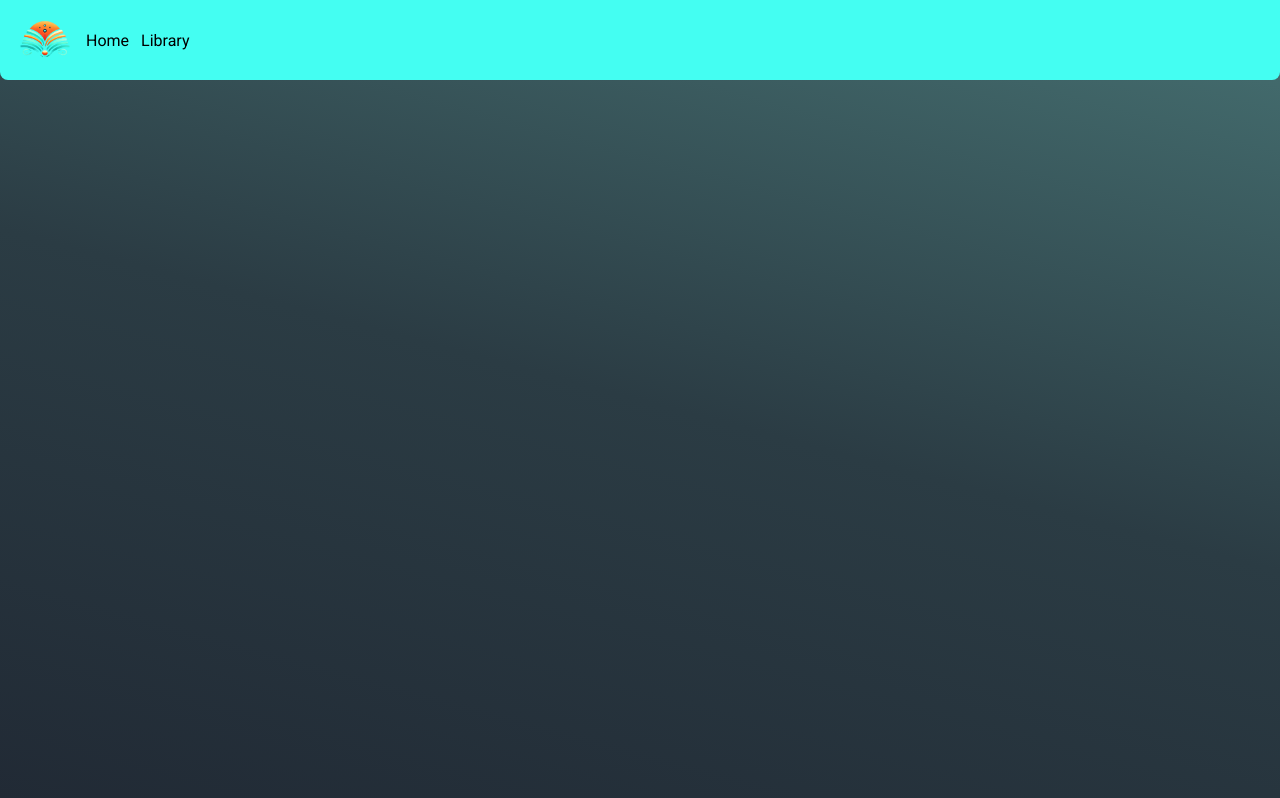
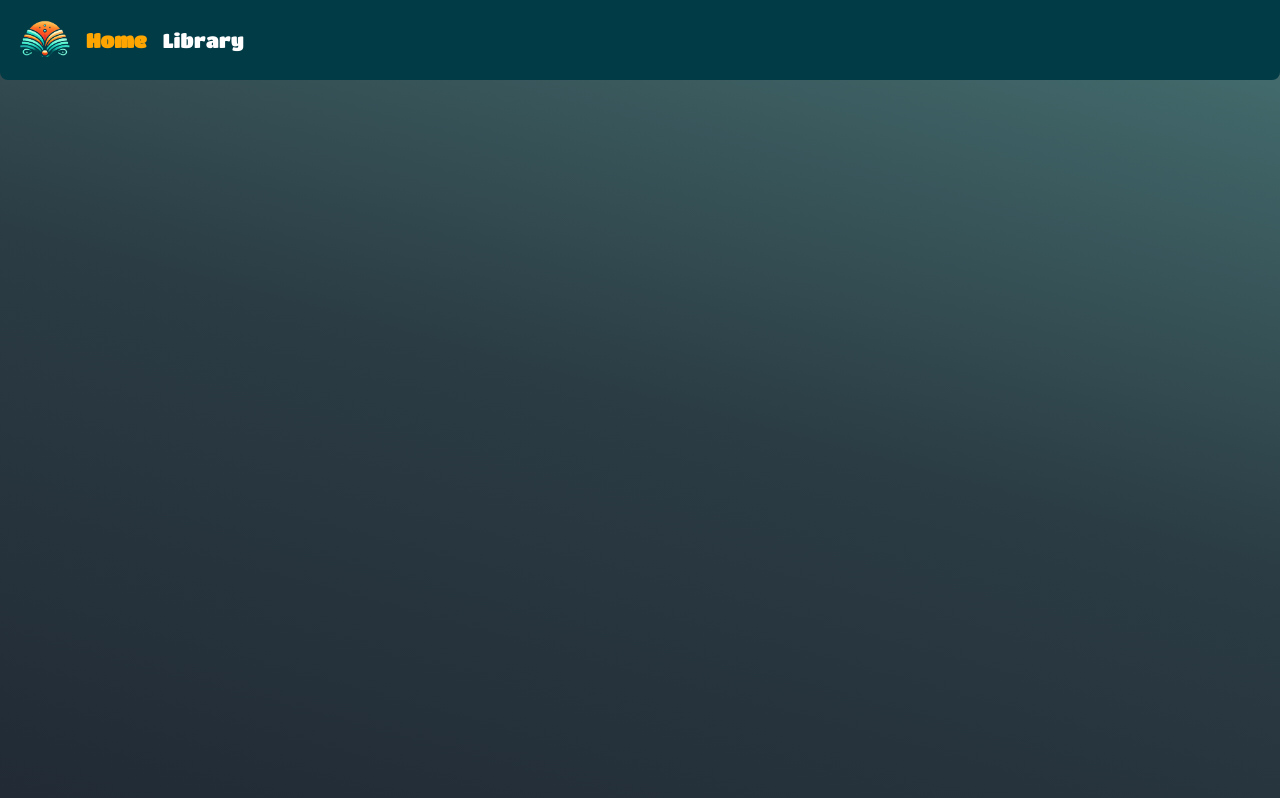
Before and after one commit to svdsande/readly, an Angular app: page /home in a window 1280 px wide. Built offline with nearby package versions, Linux system fonts and the light colour scheme.

Commit message:
style: menu items

```diff
--- a/src/app/components/menu/menu.component.css
+++ b/src/app/components/menu/menu.component.css
@@ -1,7 +1,7 @@
 .menu-container {
   display: flex;
   align-items: center;
-  background-color: #44fef2;
+  background-color: #003B46;
   height: 80px;
   border-bottom-right-radius: 8px;
   border-bottom-left-radius: 8px;
@@ -18,9 +18,21 @@
     align-items: center;
 
     .menu-item {
+      font-family: "Titan One", sans-serif;
       text-decoration: none;
-      color: #000;
-      margin-right: 12px;
+      color: #fff;
+      margin-right: 16px;
+      font-size: 20px;
+      transition: color 0.3s ease;
+
+      &:hover {
+        color: #ccc;
+      }
+
+      &.active {
+        color: #FFA500;
+        font-weight: bold;
+      }
     }
 
     .menu-item:last-child {
```
